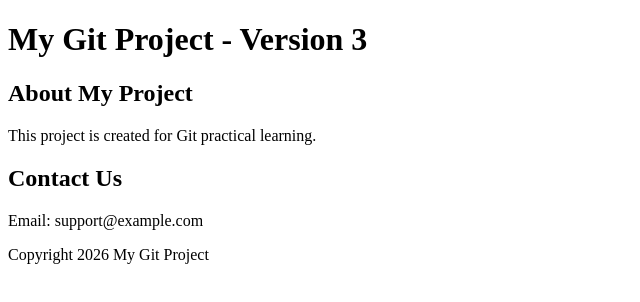
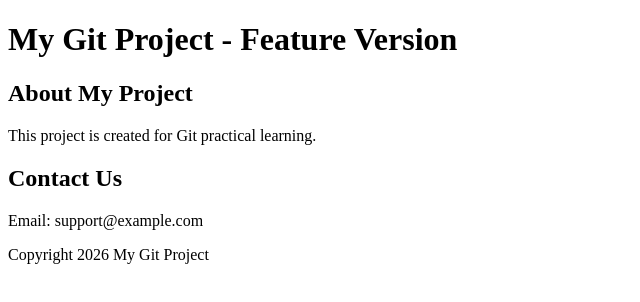
Before and after one commit to testupdate/testrepo, a plain HTML site: page index.html in a window 1280 px wide. Shown: the whole page, without its empty margins (0-640 px from the left). Drawn offline with Linux system fonts and the light colour scheme.

Commit message:
Update heading on feature branch

```diff
--- a/index.html
+++ b/index.html
@@ -4,7 +4,7 @@
     <title>Git Practical</title>
 </head>
 <body>
-    <h1>My Git Project - Version 3</h1>
+    <h1>My Git Project - Feature Version</h1>
     <section>
         <h2>About My Project</h2>
         <p>This project is created for Git practical learning.</p>
```
